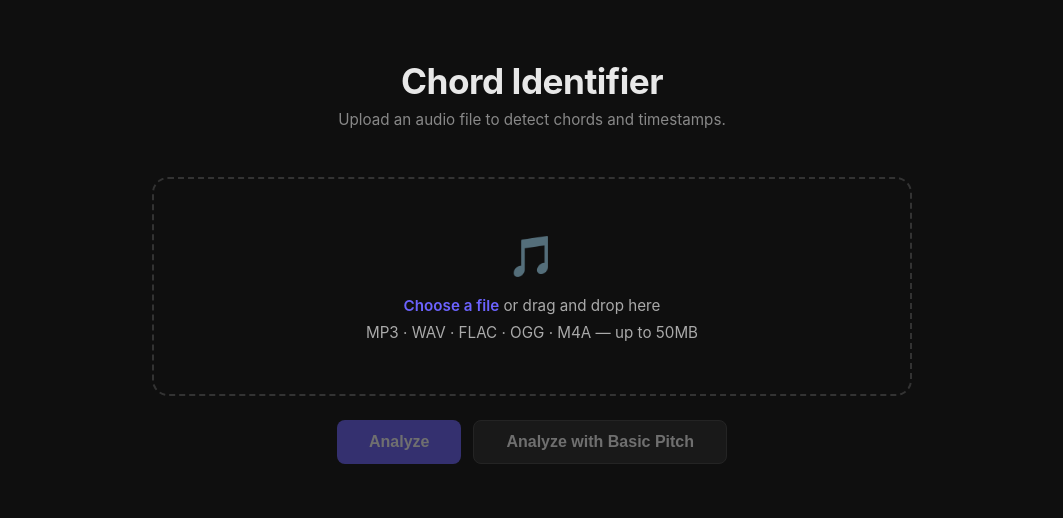
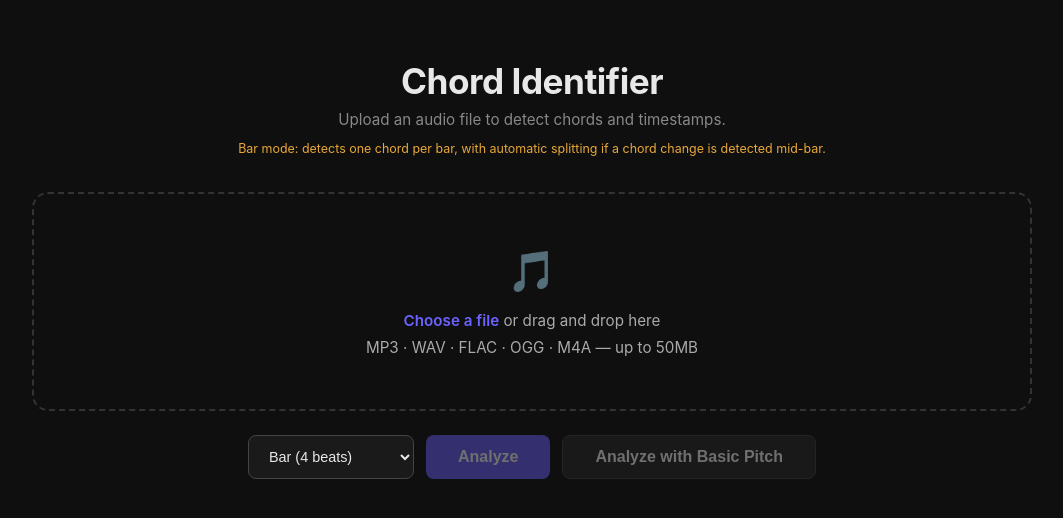
Before and after one commit to jodyhughes/chord-identifier, a Flask app: page / in a window 1280 px wide. Shown: the top 518 px of the page, without its empty margins (108-1171 px from the left). Run offline with Flask 3, Linux system fonts and the light colour scheme; parts of the project's set-up code (start-up, migrations or seed data) failed here and were passed over.

Commit message:
Add resolution selector, adaptive bar splitting, and layout improvements
- Resolution selector (bar/half-bar/beat) with dynamic limitation note
- Adaptive mid-bar split: detects chord changes within a bar automatically
- Bar dividers always grouped by musical bar (4 beats) regardless of resolution
- Bar dividers rendered as inline elements for consistent card spacing
- Cards stretch to fill container width (flex: 1)
- Widen all containers to 1000px
- Visible limitation note below subtitle

Co-Authored-By: Claude Sonnet 4.6 <noreply@anthropic.com>

```diff
--- a/app.py
+++ b/app.py
@@ -69,6 +69,32 @@ def get_passing_tones(chord_name, chroma_vector):
     ]
 
 
+def should_split(chroma_a, chroma_b, threshold=0.25):
+    """Return True if two chroma vectors differ enough to indicate a chord change."""
+    na, nb = np.linalg.norm(chroma_a), np.linalg.norm(chroma_b)
+    if na < 0.1 or nb < 0.1:
+        return False
+    cos_sim = np.dot(chroma_a / na, chroma_b / nb)
+    return cos_sim < (1 - threshold)
+
+
+def make_bar(chord, passing, start, end):
+    return {
+        'chord': chord,
+        'start': round(float(start), 2),
+        'end': round(float(end), 2),
+        'passing_tones': passing,
+    }
+
+
+def notes_to_chroma(notes, start, end):
+    chroma = np.zeros(12)
+    for note_start, note_end, pitch_class in notes:
+        if note_start < end and note_end > start:
+            chroma[pitch_class] += 1.0
+    return chroma
+
+
 def detect_chords(filepath, beats_per_bar=4):
     hop_length = 512
     y, sr = librosa.load(filepath, mono=True)
@@ -76,27 +102,35 @@ def detect_chords(filepath, beats_per_bar=4):
     chroma = librosa.feature.chroma_cqt(y=y, sr=sr, hop_length=hop_length)
     tempo, beat_frames = librosa.beat.beat_track(y=y, sr=sr, hop_length=hop_length)
     tempo = float(np.atleast_1d(tempo)[0])
+    beat_frames = list(beat_frames)
 
     bars = []
-    beat_frames = list(beat_frames)
+    do_adaptive = beats_per_bar >= 4
 
     for i in range(0, len(beat_frames) - beats_per_bar + 1, beats_per_bar):
+        bar_num = i // 4
         bar_start_frame = beat_frames[i]
         bar_end_frame = beat_frames[i + beats_per_bar] if (i + beats_per_bar) < len(beat_frames) else chroma.shape[1]
 
+        if do_adaptive:
+            mid_beat = i + beats_per_bar // 2
+            mid_frame = beat_frames[mid_beat] if mid_beat < len(beat_frames) else (bar_start_frame + bar_end_frame) // 2
+            chroma_a = chroma[:, bar_start_frame:mid_frame].mean(axis=1)
+            chroma_b = chroma[:, mid_frame:bar_end_frame].mean(axis=1)
+
+            if should_split(chroma_a, chroma_b):
+                for (sf, ef, ch) in [(bar_start_frame, mid_frame, chroma_a), (mid_frame, bar_end_frame, chroma_b)]:
+                    chord = chroma_to_chord(ch)
+                    t_start = librosa.frames_to_time(sf, sr=sr, hop_length=hop_length)
+                    t_end = librosa.frames_to_time(ef, sr=sr, hop_length=hop_length)
+                    bars.append({**make_bar(chord, get_passing_tones(chord, ch), t_start, t_end), 'bar': bar_num})
+                continue
+
         bar_chroma = chroma[:, bar_start_frame:bar_end_frame].mean(axis=1)
         chord = chroma_to_chord(bar_chroma)
-        passing = get_passing_tones(chord, bar_chroma)
-
-        start_time = librosa.frames_to_time(bar_start_frame, sr=sr, hop_length=hop_length)
-        end_time = librosa.frames_to_time(bar_end_frame, sr=sr, hop_length=hop_length)
-
-        bars.append({
-            'chord': chord,
-            'start': round(float(start_time), 2),
-            'end': round(float(end_time), 2),
-            'passing_tones': passing,
-        })
+        t_start = librosa.frames_to_time(bar_start_frame, sr=sr, hop_length=hop_length)
+        t_end = librosa.frames_to_time(bar_end_frame, sr=sr, hop_length=hop_length)
+        bars.append({**make_bar(chord, get_passing_tones(chord, bar_chroma), t_start, t_end), 'bar': bar_num})
 
     return bars, round(tempo, 1)
 
@@ -107,13 +141,12 @@ def detect_chords_basic_pitch(filepath, beats_per_bar=4):
 
     _, midi_data, _ = predict(filepath, ICASSP_2022_MODEL_PATH)
 
-    # Collect all note events as (start, end, pitch_class)
-    notes = []
-    for instrument in midi_data.instruments:
-        for note in instrument.notes:
-            notes.append((note.start, note.end, note.pitch % 12))
+    notes = [
+        (note.start, note.end, note.pitch % 12)
+        for instrument in midi_data.instruments
+        for note in instrument.notes
+    ]
 
-    # Use librosa for beat tracking
     hop_length = 512
     y, sr = librosa.load(filepath, mono=True)
     tempo, beat_frames = librosa.beat.beat_track(y=y, sr=sr, hop_length=hop_length)
@@ -121,25 +154,28 @@ def detect_chords_basic_pitch(filepath, beats_per_bar=4):
     beat_times = librosa.frames_to_time(beat_frames, sr=sr, hop_length=hop_length).tolist()
 
     bars = []
+    do_adaptive = beats_per_bar >= 4
+
     for i in range(0, len(beat_times) - beats_per_bar + 1, beats_per_bar):
+        bar_num = i // 4
         bar_start = float(beat_times[i])
         bar_end = float(beat_times[i + beats_per_bar]) if (i + beats_per_bar) < len(beat_times) else float(beat_times[-1])
 
-        # Build chroma from notes active in this bar
-        chroma = np.zeros(12)
-        for note_start, note_end, pitch_class in notes:
-            if note_start < bar_end and note_end > bar_start:
-                chroma[pitch_class] += 1.0
+        if do_adaptive:
+            mid_beat = i + beats_per_bar // 2
+            bar_mid = float(beat_times[mid_beat]) if mid_beat < len(beat_times) else (bar_start + bar_end) / 2
+            chroma_a = notes_to_chroma(notes, bar_start, bar_mid)
+            chroma_b = notes_to_chroma(notes, bar_mid, bar_end)
 
+            if should_split(chroma_a, chroma_b):
+                for (s, e, ch) in [(bar_start, bar_mid, chroma_a), (bar_mid, bar_end, chroma_b)]:
+                    chord = chroma_to_chord(ch)
+                    bars.append({**make_bar(chord, get_passing_tones(chord, ch), s, e), 'bar': bar_num})
+                continue
+
+        chroma = notes_to_chroma(notes, bar_start, bar_end)
         chord = chroma_to_chord(chroma)
-        passing = get_passing_tones(chord, chroma)
-
-        bars.append({
-            'chord': chord,
-            'start': round(bar_start, 2),
-            'end': round(bar_end, 2),
-            'passing_tones': passing,
-        })
+        bars.append({**make_bar(chord, get_passing_tones(chord, chroma), bar_start, bar_end), 'bar': bar_num})
 
     return bars, round(tempo, 1)
 
@@ -169,7 +205,8 @@ def analyze():
     file.save(filepath)
 
     try:
-        chords, tempo = detect_chords(filepath)
+        beats_per_bar = int(request.form.get('beats_per_bar', 4))
+        chords, tempo = detect_chords(filepath, beats_per_bar)
         return jsonify({'chords': chords, 'tempo': tempo})
     except Exception as e:
         return jsonify({'error': str(e)}), 500
@@ -193,7 +230,8 @@ def analyze_basic_pitch():
     file.save(filepath)
 
     try:
-        chords, tempo = detect_chords_basic_pitch(filepath)
+        beats_per_bar = int(request.form.get('beats_per_bar', 4))
+        chords, tempo = detect_chords_basic_pitch(filepath, beats_per_bar)
         return jsonify({'chords': chords, 'tempo': tempo})
     except Exception as e:
         return jsonify({'error': str(e)}), 500
--- a/templates/index.html
+++ b/templates/index.html
@@ -28,12 +28,18 @@
     .subtitle {
       color: #888;
       font-size: 0.95rem;
-      margin-bottom: 48px;
+      margin-bottom: 12px;
+    }
+
+    .limitation-note {
+      font-size: 0.78rem;
+      color: #e8a838;
+      margin-bottom: 36px;
     }
 
     .drop-zone {
       width: 100%;
-      max-width: 760px;
+      max-width: 1000px;
       border: 2px dashed #333;
       border-radius: 16px;
       padding: 52px 32px;
@@ -100,6 +106,18 @@
 
     .btn-secondary:hover { background: #333; }
 
+    .resolution-select {
+      padding: 12px 16px;
+      background: #1a1a1a;
+      color: #e8e8e8;
+      border: 1px solid #444;
+      border-radius: 8px;
+      font-size: 0.9rem;
+      cursor: pointer;
+    }
+
+    .resolution-select:focus { outline: none; border-color: #6c63ff; }
+
     #method-label {
       font-size: 0.8rem;
       color: #555;
@@ -116,7 +134,7 @@
     #results {
       margin-top: 40px;
       width: 100%;
-      max-width: 760px;
+      max-width: 1000px;
     }
 
     #results h2 {
@@ -129,13 +147,28 @@
     .chord-list {
       display: flex;
       flex-wrap: wrap;
+      align-items: stretch;
       gap: 8px;
+    }
+
+    .bar-group {
+      flex: 1;
+      display: flex;
+      gap: 8px;
+      align-items: stretch;
+    }
+
+    .bar-divider {
+      width: 1px;
+      background: #333;
+      border-radius: 1px;
+      flex-shrink: 0;
     }
 
     #player {
       display: none;
       width: 100%;
-      max-width: 760px;
+      max-width: 1000px;
       margin-top: 32px;
     }
 
@@ -148,11 +181,13 @@
     .chord-card {
       background: #1a1a1a;
       border-radius: 10px;
-      padding: 12px 16px;
+      padding: 12px 8px;
       display: flex;
       flex-direction: column;
       align-items: center;
+      justify-content: center;
       gap: 4px;
+      flex: 1;
       min-width: 80px;
       transition: background 0.15s, transform 0.15s;
     }
@@ -222,6 +257,7 @@
 
   <h1>Chord Identifier</h1>
   <p class="subtitle">Upload an audio file to detect chords and timestamps.</p>
+  <p class="limitation-note" id="limitation-note">Bar mode: detects one chord per bar, with automatic splitting if a chord change is detected mid-bar.</p>
 
   <div class="drop-zone" id="drop-zone">
     <div class="icon">🎵</div>
@@ -231,6 +267,11 @@
   </div>
 
   <div class="btn-row">
+    <select id="resolution" class="resolution-select">
+      <option value="4">Bar (4 beats)</option>
+      <option value="2">Half-bar (2 beats)</option>
+      <option value="1">Beat (1 beat)</option>
+    </select>
     <button class="btn" id="analyze-btn" disabled>Analyze</button>
     <button class="btn btn-secondary" id="analyze-bp-btn" disabled>Analyze with Basic Pitch</button>
   </div>
@@ -245,6 +286,18 @@
     const fileInput = document.getElementById('file-input');
     const analyzeBtn = document.getElementById('analyze-btn');
     const analyzeBpBtn = document.getElementById('analyze-bp-btn');
+    const resolutionSelect = document.getElementById('resolution');
+    const limitationNote = document.getElementById('limitation-note');
+
+    const LIMITATION_NOTES = {
+      '4': 'Bar mode: detects one chord per bar, with automatic splitting if a chord change is detected mid-bar.',
+      '2': 'Half-bar mode: detects one chord per half-bar (every 2 beats).',
+      '1': 'Beat mode: detects one chord per beat. More granular but more prone to noise.',
+    };
+
+    resolutionSelect.addEventListener('change', () => {
+      limitationNote.textContent = LIMITATION_NOTES[resolutionSelect.value];
+    });
     const status = document.getElementById('status');
     const results = document.getElementById('results');
     const player = document.getElementById('player');
@@ -300,6 +353,7 @@
 
       const formData = new FormData();
       formData.append('file', selectedFile);
+      formData.append('beats_per_bar', resolutionSelect.value);
 
       try {
         const res = await fetch(endpoint, { method: 'POST', body: formData });
@@ -363,11 +417,23 @@
       const list = document.createElement('div');
       list.className = 'chord-list';
 
-      chords.forEach(({ chord, start, end, passing_tones }, i) => {
+      // Group cards by bar number
+      const barMap = new Map();
+      chords.forEach((item, i) => {
+        if (!barMap.has(item.bar)) barMap.set(item.bar, []);
+        barMap.get(item.bar).push({ ...item, index: i });
+      });
+
+      const barGroups = [...barMap.values()];
+      barGroups.forEach((items, groupIdx) => {
+        const group = document.createElement('div');
+        group.className = 'bar-group';
+
+        items.forEach(({ chord, start, end, passing_tones, index }) => {
           const isNC = chord === 'N.C.';
           const card = document.createElement('div');
           card.className = 'chord-card';
-        card.dataset.index = i;
+          card.dataset.index = index;
           const notes = chordNotes(chord);
           const passing = passing_tones && passing_tones.length ? passing_tones.join(' · ') : '';
           card.innerHTML = `
@@ -376,7 +442,16 @@
             ${passing ? `<div class="chord-passing">${passing}</div>` : ''}
             <div class="chord-time">${formatTime(start)} – ${formatTime(end)}</div>
           `;
-        list.appendChild(card);
+          group.appendChild(card);
+        });
+
+        list.appendChild(group);
+
+        if (groupIdx < barGroups.length - 1) {
+          const divider = document.createElement('div');
+          divider.className = 'bar-divider';
+          list.appendChild(divider);
+        }
       });
 
       results.innerHTML = '<h2>Detected Chords</h2>';
@@ -389,9 +464,10 @@
         const i = chordData.findIndex(c => t >= c.start && t < c.end);
         if (i !== -1) {
           const cards = results.querySelectorAll('.chord-card');
-          if (activeCard !== cards[i]) {
+          const matchCard = [...cards].find(c => parseInt(c.dataset.index) === i);
+          if (activeCard !== matchCard) {
             if (activeCard) activeCard.classList.remove('active');
-            activeCard = cards[i];
+            activeCard = matchCard;
             activeCard.classList.add('active');
             activeCard.scrollIntoView({ behavior: 'smooth', block: 'nearest', inline: 'center' });
           }
```
Lines whose indentation alone changed are shown as unchanged.
